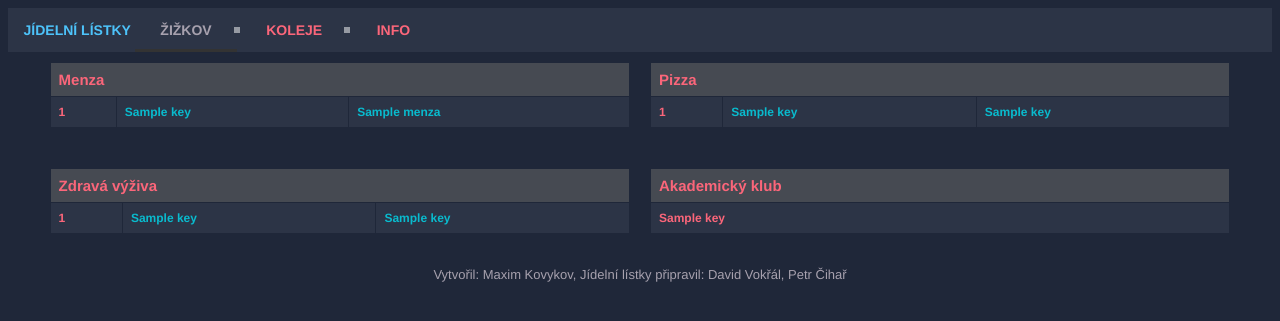
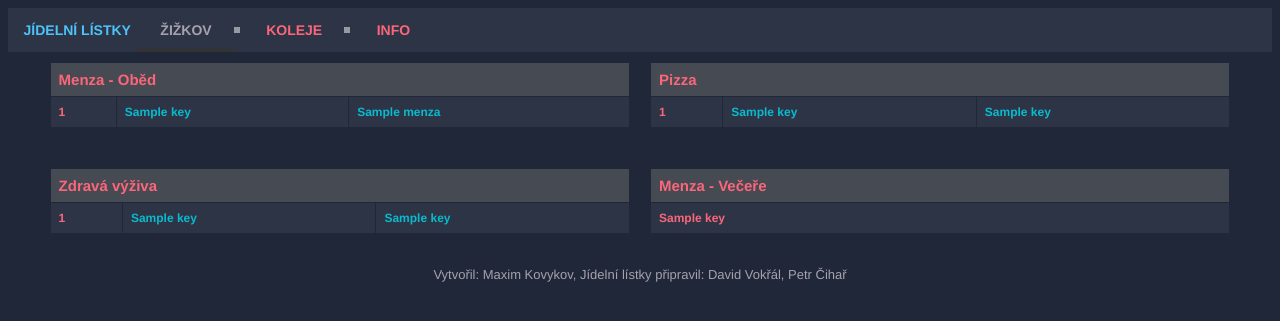
Before and after one commit to Luminaar/jidelni_listky, a Flask app: template templates/index.html in a window 1280 px wide. Shown: the top 321 px of the page. Run offline with Flask 2, Linux system fonts and the light colour scheme; the template is opened without the code that fills it: most values are stand-ins (such as "Sample title", 1, 10 or a date in 2020).

Commit message:
removed menu for 'akademicky klub' and added menu for 'menza vecere'

```diff
--- a/app.py
+++ b/app.py
@@ -123,7 +123,7 @@ def get_menu():
         "obed" : get_menza_zizkov_obed(),
         "pizza" : get_pizza(),
         "zdrava" : get_zdrava(),
-        "akademicky" : get_akademicky(),
+        "vecere" : get_menza_zizkov_vecere(),
         "jarov" : get_jarov(),
         "volha" : get_volha()
         }
@@ -165,7 +165,7 @@ def main():
     return render_template("index.html", obed=menu["obed"],
                             pizza=menu["pizza"],
                             zdrava=menu["zdrava"],
-                            akademicky=menu["akademicky"],
+                            vecere=menu["vecere"],
                             ceny = ceny.ceny)
 
 @app.route('/koleje')
@@ -175,7 +175,5 @@ def koleje():
                            jarov=menu["jarov"],
                            volha=menu["volha"])
 
-
-
 if __name__ == '__main__':
-	app.run(debug=True, host="0.0.0.0")
+	app.run(debug=False, host="0.0.0.0")
--- a/templates/index.html
+++ b/templates/index.html
@@ -29,7 +29,7 @@
 
                 	{% block first %}
 
-	                    <tr><th colspan=3>Menza</th></tr>
+	                    <tr><th colspan=3>Menza - Oběd</th></tr>
 	                    {% for key in obed %}
 	                        <tr><td>{{obed[loop.index0][0]}}</td><td>{{obed[loop.index0][1]}}</td><td>{{ceny["menza"][loop.index0]}}</td></tr>
 	                    {% endfor %}
@@ -78,8 +78,8 @@
 
 		        	{% block fourth %}
 
-			            <tr><th cospan=2>Akademický klub</th></tr>
-			            {% for key in akademicky %}
+			            <tr><th cospan=2>Menza - Večeře</th></tr>
+			            {% for key in vecere %}
 			                <tr><td>{{akademicky[loop.index0][1]}}</td></tr>
 			            {% endfor %}
 
```
